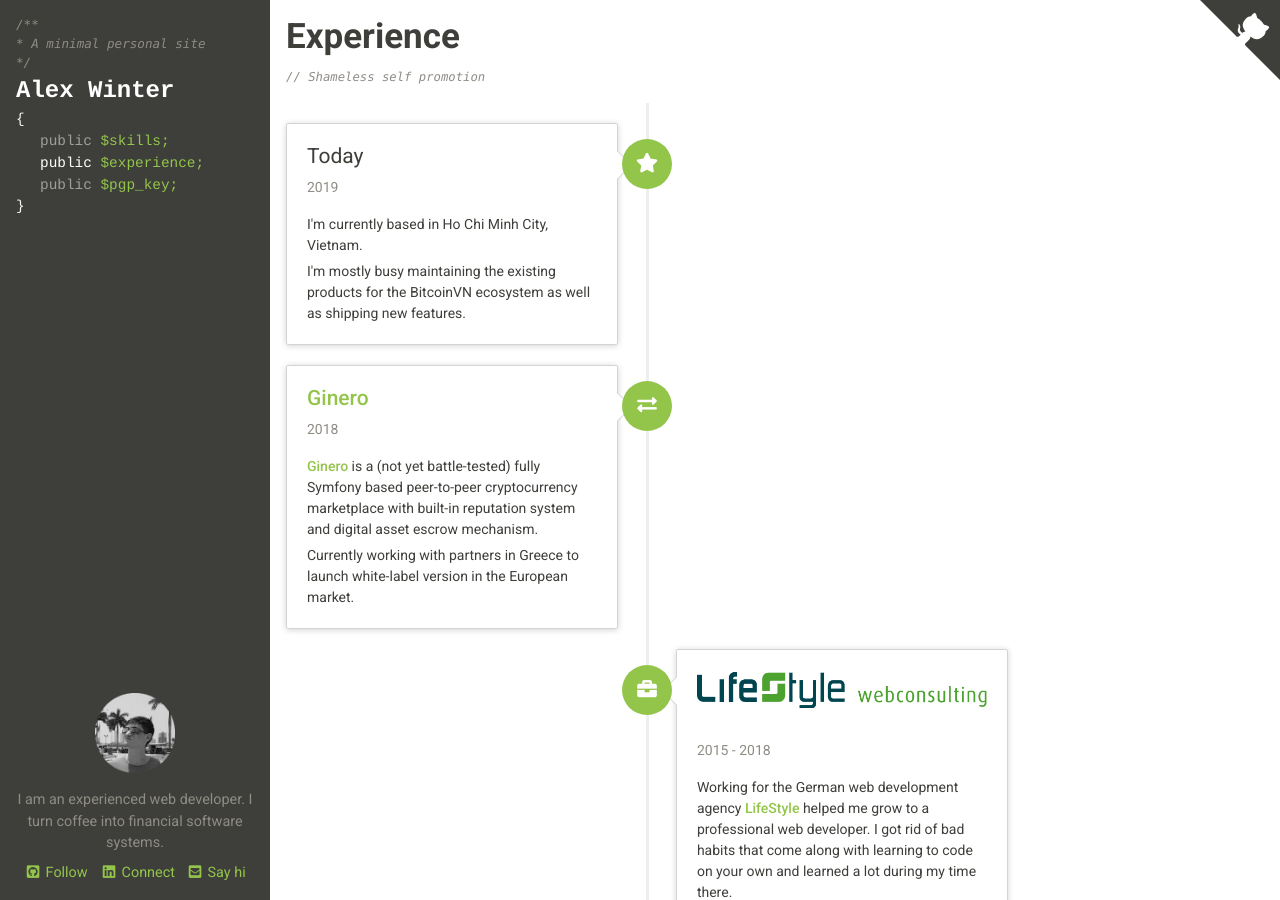
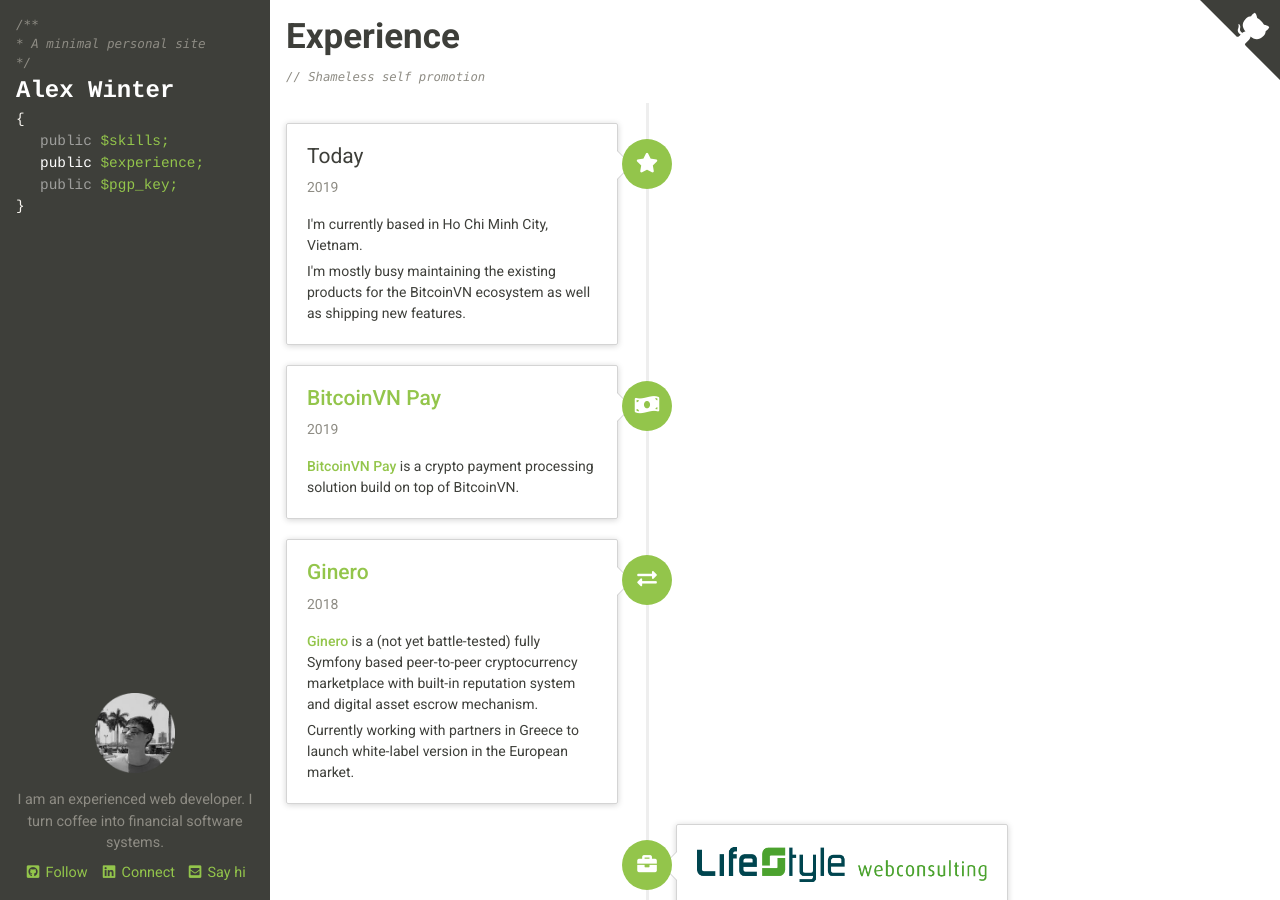
Before and after one commit to sonofliberty/sonofliberty.github.io, a Jekyll site: the page built from 002-experience.html, in a window 1280 px wide and 900 px high. Built offline with Jekyll 4.4.1, drawn with Linux system fonts in a browser that asks for light colours.

Commit message:
Update dependencies, add experience entry

```diff
--- a/002-experience.html
+++ b/002-experience.html
@@ -25,6 +25,26 @@
                     <p>
                         I'm mostly busy maintaining the existing products for the BitcoinVN ecosystem as well as
                         shipping new features.
+                    </p>
+                </div>
+            </div>
+        </li>
+
+        <li>
+            <div class="timeline-badge bg-success"><i class="fas fa-money-bill-wave"></i></div>
+            <div class="timeline-panel">
+                <div class="timeline-heading">
+                    <h4 class="timeline-title">
+                        <a href="https://pay.bitcoinvn.io" target="_blank" title="BitcoinVN Pay">
+                            BitcoinVN Pay
+                        </a>
+                    </h4>
+                    <p class="text-muted">2019</p>
+                </div>
+                <div class="timeline-body">
+                    <p>
+                        <a href="https://pay.bitcoinvn.io" target="_blank">BitcoinVN Pay</a> is a crypto payment processing
+                        solution build on top of BitcoinVN.
                     </p>
                 </div>
             </div>
--- a/_config.yml
+++ b/_config.yml
@@ -5,6 +5,7 @@
 locale: en
 url: https://alexwinter.me
 github_url: https://github.com/sonofliberty/sonofliberty.github.io
+encoding: utf-8
 
 # Author info
 author:
```
Also changed, not shown: Gemfile.lock.
